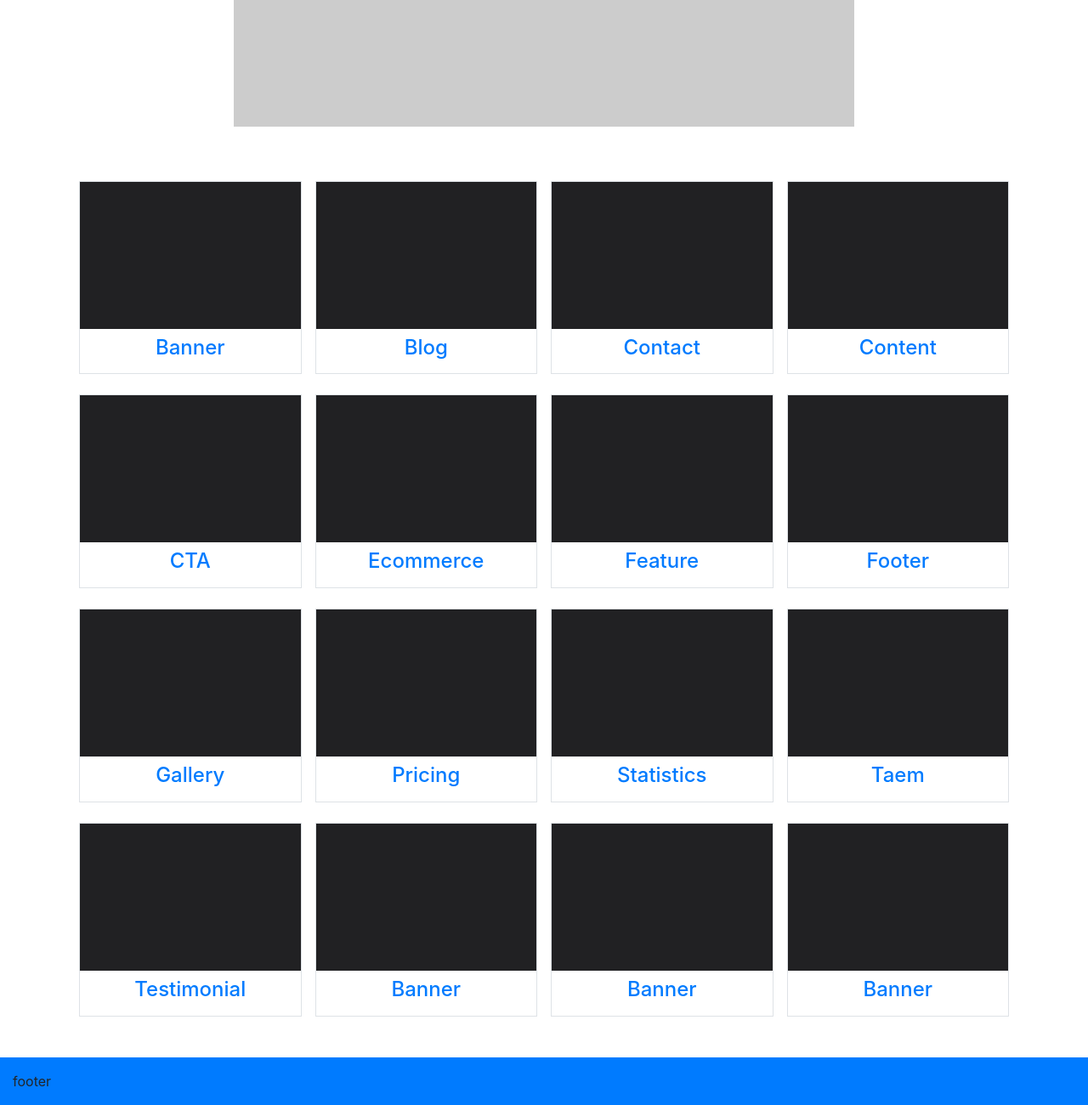
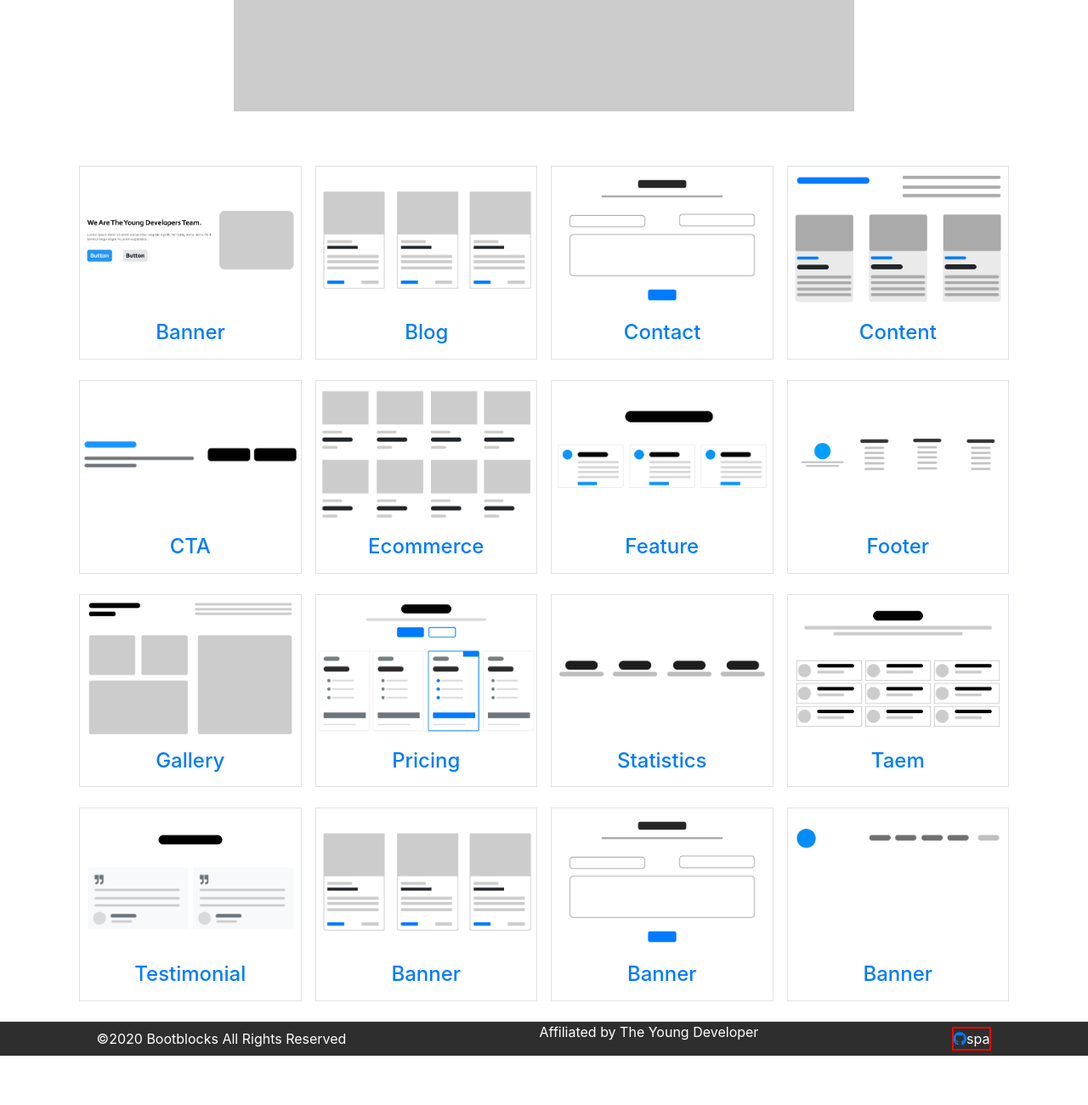
Before and after one commit to bilalbhojani24/bootblocks, a plain HTML site: page index.html in a window 1280 px wide. Shown: the part 1190-2490 px from the top of the page at 85% size. After the commit the page ends 2432 px from the top, so only its background shows below. Drawn offline with nearby package versions, Linux system fonts and the light colour scheme; placeholder pictures from the web are drawn by us.

Commit message:
images added

```diff
--- a/assets/css/sidebar.css
+++ b/assets/css/sidebar.css
@@ -66,3 +66,50 @@
 }
 
 /*Banner*/
+.head{
+  margin: auto;
+}
+
+/* design */
+.design a{
+  text-decoration: none;
+}
+/* design */
+
+/* footer */
+footer{
+  display: flex;
+  background-color: rgb(46, 46, 46);
+  justify-content: space-around;
+  flex-wrap: wrap;
+  color: #fff;
+}
+.git{
+  display: flex;
+  align-items: center;
+  border: 2px solid red;
+}
+
+
+
+
+/* footer */
+
+
+
+
+/* <div class="row">
+
+
+      <div class="col-md-4">
+        <div class="row">
+          <div class="col-md-6 col-6">
+
+          </div>
+          <div class="col-md-6 col-6">
+            <p>Privacy Policy</p>
+          </div>
+        </div>
+      </div>
+    </div>
+    </div> */
--- a/index.html
+++ b/index.html
@@ -1,43 +1,34 @@
 <!DOCTYPE html>
 <html lang="en">
+
 <head>
   <meta charset="UTF-8" />
-    <meta
-      name="viewport"
-      content="width=device-width,initial-scale=1,maximum-scale=1,user-scalable=no"
-    />
+  <meta name="viewport" content="width=device-width,initial-scale=1,maximum-scale=1,user-scalable=no" />
   <meta http-equiv="X-UA-Compatible" content="IE=edge,chrome=1" />
   <meta name="HandheldFriendly" content="true" />
   <title>Bootblocks | website structure block</title>
   <!-- CSS only -->
-    <link
-      rel="stylesheet"
-      href="https://stackpath.bootstrapcdn.com/bootstrap/4.5.0/css/bootstrap.min.css"
-      integrity="sha384-9aIt2nRpC12Uk9gS9baDl411NQApFmC26EwAOH8WgZl5MYYxFfc+NcPb1dKGj7Sk"
-      crossorigin="anonymous"
-    />
-    <link
-      rel="stylesheet"
-      href="https://use.fontawesome.com/releases/v5.7.0/css/all.css"
-      integrity="sha384-lZN37f5QGtY3VHgisS14W3ExzMWZxybE1SJSEsQp9S+oqd12jhcu+A56Ebc1zFSJ"
-      crossorigin="anonymous"
-    />
+  <link rel="stylesheet" href="https://stackpath.bootstrapcdn.com/bootstrap/4.5.0/css/bootstrap.min.css"
+    integrity="sha384-9aIt2nRpC12Uk9gS9baDl411NQApFmC26EwAOH8WgZl5MYYxFfc+NcPb1dKGj7Sk" crossorigin="anonymous" />
+  <link rel="stylesheet" href="https://use.fontawesome.com/releases/v5.7.0/css/all.css"
+    integrity="sha384-lZN37f5QGtY3VHgisS14W3ExzMWZxybE1SJSEsQp9S+oqd12jhcu+A56Ebc1zFSJ" crossorigin="anonymous" />
   <link rel="stylesheet" href="assets/css/sidebar.css" />
+
+  <link rel="stylesheet" href="https://cdnjs.cloudflare.com/ajax/libs/font-awesome/5.14.0/css/all.min.css">
 </head>
+
 <body>
   <!--navigation bar-->
-    <div class="nav bg-primary text-white py-3">
-        <span style="font-size: 20px; cursor: pointer; margin-left: 50;" onclick="openNav()"
-        >&#9776; open</span>
+  <div class="nav bg-primary text-center px-3 px-md-4 text-white py-3">
+    <span style="font-size: 20px; cursor: pointer; margin-left: 50;" onclick="openNav()">&#9776; open</span>
+    <h2 class="head text-center ">BOOOT BLOCK</h>
   </div>
   <!-- side navigation -->
 
   <div id="mySidenav" class="sidenav text-center overflow-scroll">
-      <a href="javascript:void(0)" class="closebtn" onclick="closeNav()"
-        >&times;</a
-      >
+    <a href="javascript:void(0)" class="closebtn" onclick="closeNav()">&times;</a>
     <a href="blocks/banner.html">
-        <img src="http://dummyimage.com/200x100" alt="" />Banner
+      <img src="./assets/images/bannernav.png" alt="" />Banner
     </a>
     <a href="blocks/blog.html">
       <img src="http://dummyimage.com/200x100" alt="" />Blog
@@ -74,9 +65,11 @@
   <div class="container mt-5">
     <div class="row justify-content-center align-items-center">
       <div class="col-12">
-          <h2 class="text-center text-uppercase py-3">Bootblock</h2>
-          <p>
-            Bootblock is a collection of different layout of each sections which are used in websites. Bootblock boost designing and developing part of your website. The layout which is provided are 100% mobile-responsive layouts.
+        <h4>What is BootBlock?</h4>
+        <p class="mt-4">
+          Bootblock is a collection of different layout of each sections which are used in websites. Bootblock boost
+          designing and developing part of your website. The layout which is provided are 100% mobile-responsive
+          layouts.
         </p>
         <h4 class="py-3">CDN to use <span class="text-uppercase">bootblock</span> code</h4>
         <div class="border rounded text-secondary py-3 px-3 bg-light">
@@ -98,144 +91,146 @@
         </div>
         <h4 class="py-3">How to use</h4>
         <p>Step 1 : Choose the structure/layout of your choice.</p>
-          <p>Step 2 : Below the layout, there are two buttons preview and copy to clipboard. Use preview button to view the code and copy to clipboard to copy the code.</p>
+        <p>Step 2 : Below the layout, there are two buttons preview and copy to clipboard. Use preview button to view
+          the code and copy to clipboard to copy the code.</p>
         <p>Step 3 : Semple, paste the code to your file and get output.</p>
       </div>
       <div class="col-12 col-md-8 mx-auto my-3">
-          <img
-            src="http://dummyimage.com/600x400"
-            alt="banner-video"
-            width="100%"
-          />
+        <img src="http://dummyimage.com/600x400" alt="banner-video" width="100%" />
       </div>
     </div>
   </div>
   <!--bootblock section-->
   <div class="container mt-5">
-      <div class="d-md-flex mb-4">
+    <div class="d-md-flex mb-4 design">
       <div class="flex-fill mx-2 border text-center mb-3 mb-md-0">
         <a href="blocks/banner.html">
-            <img src="assets/images/20200727_110746.png" width="100%" alt="" />
+          <img src="assets/images/bannermain-01.png" style="width:100%" alt="" />
           <h4 class="py-2">Banner</h4>
         </a>
       </div>
       <div class="flex-fill mx-2 border text-center mb-3 mb-md-0">
         <a href="blocks/blog.html">
-            <img src="assets/images/20200727_110746.png" width="100%" alt="" />
+          <img src="assets/images/blogmain.png" style="width:100%" alt="" />
           <h4 class="py-2">Blog</h4>
         </a>
       </div>
       <div class="flex-fill mx-2 border text-center mb-3 mb-md-0">
         <a href="blocks/contact.html">
-            <img src="assets/images/20200727_110746.png" width="100%" alt="" />
+          <img src="assets/images/contactusmain.png" style="width:100%" alt="" />
           <h4 class="py-2">Contact</h4>
         </a>
       </div>
       <div class="flex-fill mx-2 border text-center mb-3 mb-md-0">
         <a href="blocks/content.html">
-            <img src="assets/images/20200727_110746.png" width="100%" alt="" />
+          <img src="assets/images/contentmain.png" style="width:100%" alt="" />
           <h4 class="py-2">Content</h4>
         </a>
       </div>
     </div>
-      <div class="d-md-flex mb-4">
+    <div class="d-md-flex mb-4 design">
       <div class="flex-fill mx-2 border text-center mb-3 mb-md-0">
         <a href="blocks/cta.html">
-            <img src="assets/images/20200727_110746.png" width="100%" alt="" />
+          <img src="assets/images/ctamain.png" width="100%" alt="" />
           <h4 class="py-2">CTA</h4>
         </a>
       </div>
       <div class="flex-fill mx-2 border text-center mb-3 mb-md-0">
         <a href="blocks/ecommerce.html">
-            <img src="assets/images/20200727_110746.png" width="100%" alt="" />
+          <img src="assets/images/ecommercemain.png" width="100%" alt="" />
           <h4 class="py-2">Ecommerce</h4>
         </a>
       </div>
       <div class="flex-fill mx-2 border text-center mb-3 mb-md-0">
         <a href="blocks/feature.html">
-            <img src="assets/images/20200727_110746.png" width="100%" alt="" />
+          <img src="assets/images/featuremain.png" width="100%" alt="" />
           <h4 class="py-2">Feature</h4>
         </a>
       </div>
       <div class="flex-fill mx-2 border text-center mb-3 mb-md-0">
         <a href="blocks/footer.html">
-            <img src="assets/images/20200727_110746.png" width="100%" alt="" />
+          <img src="assets/images/footermain.png" width="100%" alt="" />
           <h4 class="py-2">Footer</h4>
         </a>
       </div>
     </div>
-      <div class="d-md-flex mb-4">
+    <div class="d-md-flex mb-4 design">
       <div class="flex-fill mx-2 border text-center mb-3 mb-md-0">
         <a href="blocks/gallery.html">
-            <img src="assets/images/20200727_110746.png" width="100%" alt="" />
+          <img src="assets/images/gallerymain.png" width="100%" alt="" />
           <h4 class="py-2">Gallery</h4>
         </a>
       </div>
       <div class="flex-fill mx-2 border text-center mb-3 mb-md-0">
         <a href="blocks/pricing.html">
-            <img src="assets/images/20200727_110746.png" width="100%" alt="" />
+          <img src="assets/images/pricingmain.png" width="100%" alt="" />
           <h4 class="py-2">Pricing</h4>
         </a>
       </div>
       <div class="flex-fill mx-2 border text-center mb-3 mb-md-0">
         <a href="blocks/statistics.html">
-            <img src="assets/images/20200727_110746.png" width="100%" alt="" />
+          <img src="assets/images/statisticsmain.png" width="100%" alt="" />
           <h4 class="py-2">Statistics</h4>
         </a>
       </div>
       <div class="flex-fill mx-2 border text-center mb-3 mb-md-0">
         <a href="blocks/team.html">
-            <img src="assets/images/20200727_110746.png" width="100%" alt="" />
+          <img src="assets/images/teammain.png" width="100%" alt="" />
           <h4 class="py-2">Taem</h4>
         </a>
       </div>
     </div>
-      <div class="d-md-flex mb-4">
+    <div class="d-md-flex mb-4 design">
       <div class="flex-fill mx-2 border text-center mb-3 mb-md-0">
         <a href="blocks/testimonial.html">
-            <img src="assets/images/20200727_110746.png" width="100%" alt="" />
+          <img src="assets/images/testimonialsmain.png" width="100%" alt="" />
           <h4 class="py-2">Testimonial</h4>
         </a>
       </div>
       <div class="flex-fill mx-2 border text-center mb-3 mb-md-0">
         <a href="">
-            <img src="assets/images/20200727_110746.png" width="100%" alt="" />
+          <img src="assets/images/blogmain.png" width="100%" alt="" />
           <h4 class="py-2">Banner</h4>
         </a>
       </div>
       <div class="flex-fill mx-2 border text-center mb-3 mb-md-0">
         <a href="">
-            <img src="assets/images/20200727_110746.png" width="100%" alt="" />
+          <img src="assets/images/contactusmain.png" width="100%" alt="" />
           <h4 class="py-2">Banner</h4>
         </a>
       </div>
       <div class="flex-fill mx-2 border text-center mb-3 mb-md-0">
         <a href="">
-            <img src="assets/images/20200727_110746.png" width="100%" alt="" />
+          <img src="assets/images/headermain.png" width="100%" alt="" />
           <h4 class="py-2">Banner</h4>
         </a>
       </div>
     </div>
   </div>
-    <footer>
-      <div class="container-fluid bg-primary mt-5 py-3">footer</div>
+  <footer class="align-items-center">
+    <div>
+      <span>&copy;2020 Bootblocks All Rights Reserved </span>
+    </div>
+    <div>
+      <p>Affiliated by The Young Developer</p>
+    </div>
+    <div class="git">
+      <a href="#"><i class="fab fa-github"></i></a>
+      spa
+    </div>
   </footer>
+
   <!-- JS, Popper.js, and jQuery -->
-    <script
-      src="https://code.jquery.com/jquery-3.5.1.slim.min.js"
+  <script src="https://code.jquery.com/jquery-3.5.1.slim.min.js"
     integrity="sha384-DfXdz2htPH0lsSSs5nCTpuj/zy4C+OGpamoFVy38MVBnE+IbbVYUew+OrCXaRkfj"
-      crossorigin="anonymous"
-    ></script>
-    <script
-      src="https://cdn.jsdelivr.net/npm/popper.js@1.16.0/dist/umd/popper.min.js"
+    crossorigin="anonymous"></script>
+  <script src="https://cdn.jsdelivr.net/npm/popper.js@1.16.0/dist/umd/popper.min.js"
     integrity="sha384-Q6E9RHvbIyZFJoft+2mJbHaEWldlvI9IOYy5n3zV9zzTtmI3UksdQRVvoxMfooAo"
-      crossorigin="anonymous"
-    ></script>
-    <script
-      src="https://stackpath.bootstrapcdn.com/bootstrap/4.5.0/js/bootstrap.min.js"
+    crossorigin="anonymous"></script>
+  <script src="https://stackpath.bootstrapcdn.com/bootstrap/4.5.0/js/bootstrap.min.js"
     integrity="sha384-OgVRvuATP1z7JjHLkuOU7Xw704+h835Lr+6QL9UvYjZE3Ipu6Tp75j7Bh/kR0JKI"
-      crossorigin="anonymous"
-    ></script>
+    crossorigin="anonymous"></script>
   <script src="assets/js/sidebar.js"></script>
 </body>
+
 </html>
```
Also changed, not shown: blocks/banner.html (+3 -2 lines), assets/images/bannermain-01.png (added), assets/images/blogmain.png (added), assets/images/contactusmain.png (added), assets/images/contentmain.png (added), assets/images/ctamain.png (added), assets/images/ecommercemain.png (added), assets/images/featuremain.png (added), assets/images/footermain.png (added), assets/images/gallerymain.png (added), assets/images/headermain.png (added), assets/images/nasjcbsxjc.png (added), assets/images/pricingmain.png (added), assets/images/statisticsmain.png (added), 3 more files. Lines whose indentation alone changed are shown as unchanged.
